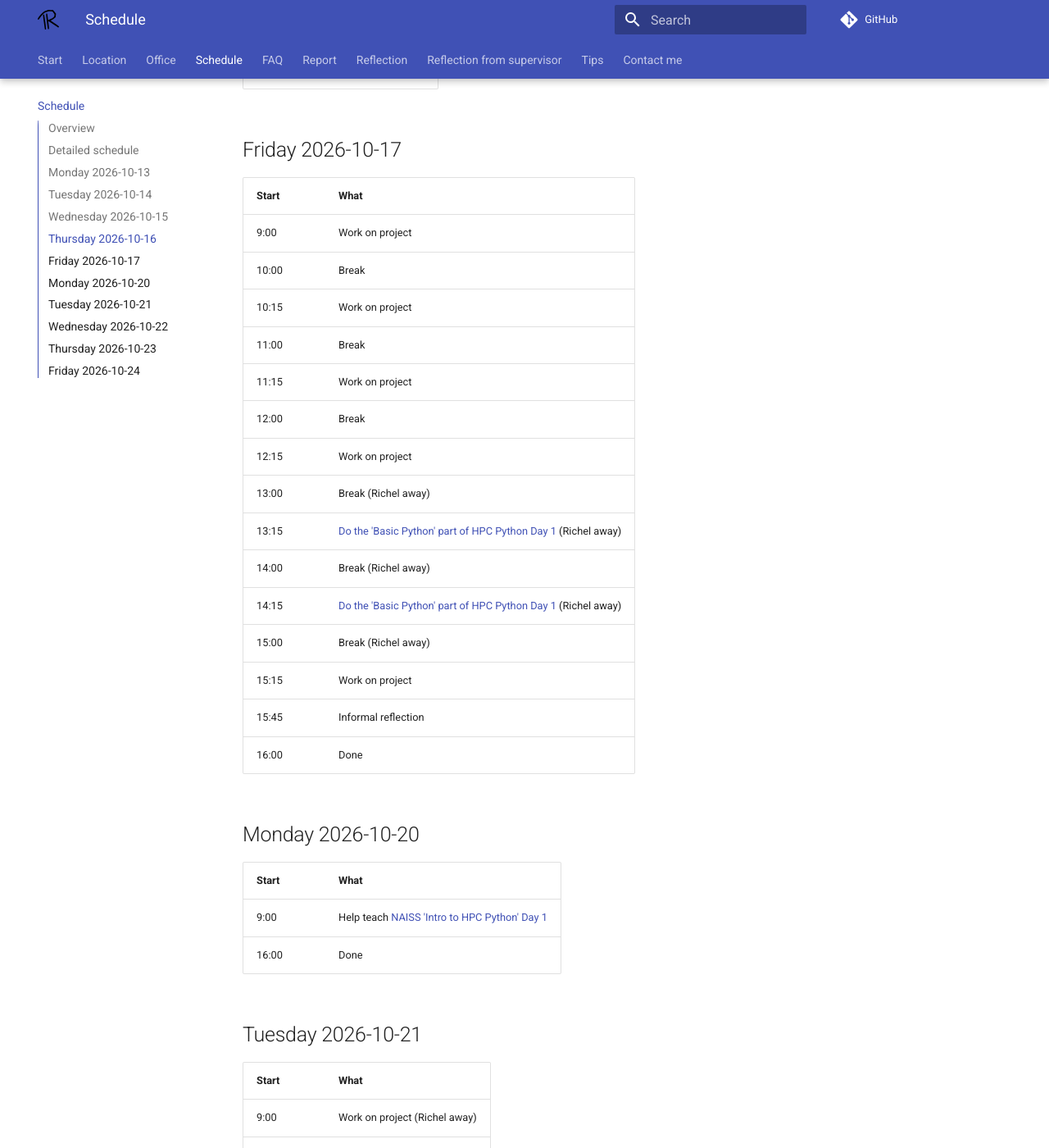
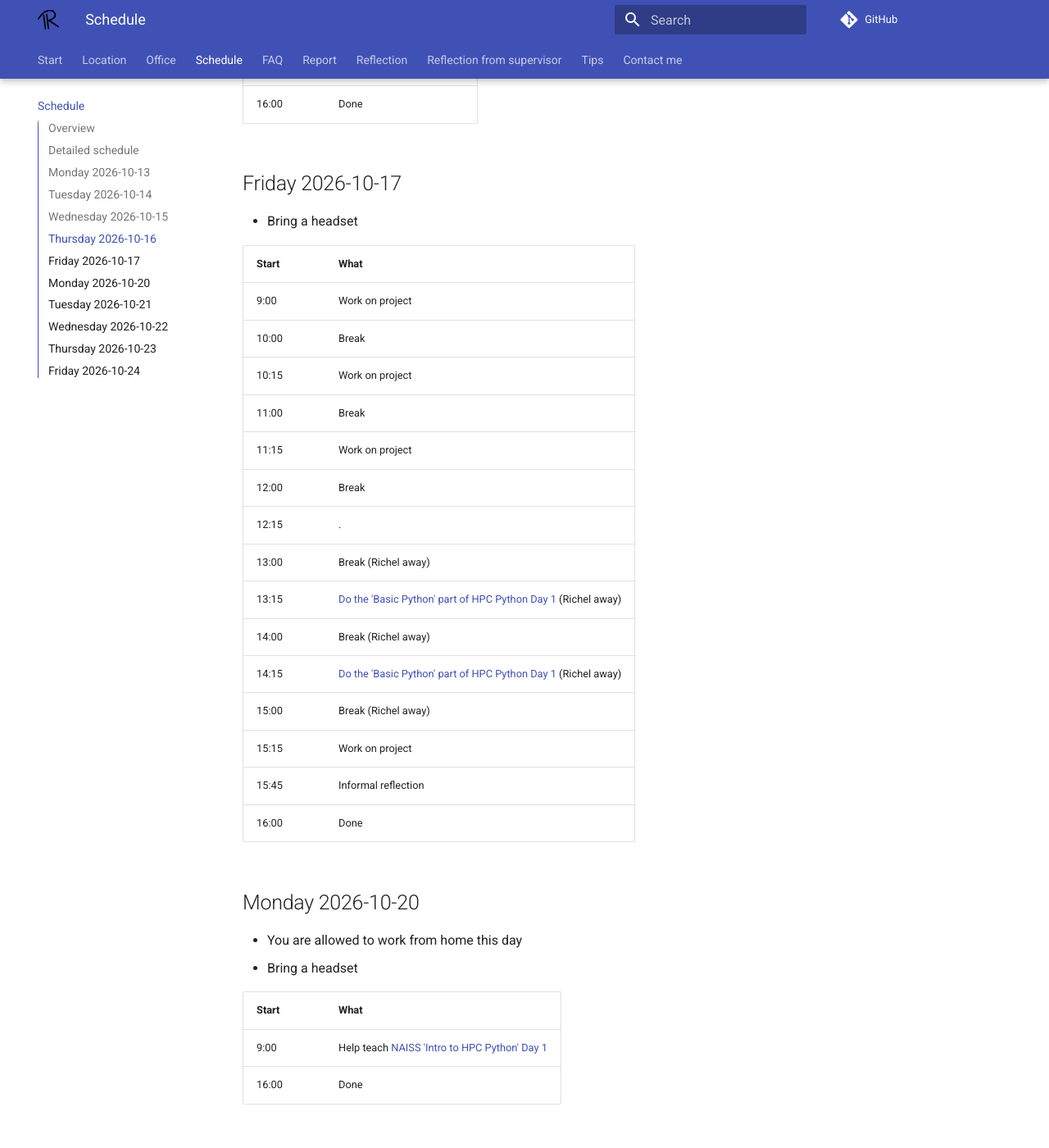
Before and after one commit to richelbilderbeek/prao_wilmer_20260413, an MkDocs documentation site: the page built from docs/schedule.md, in a window 1280 px wide and 1400 px high, scrolled down 5150 px. Shown: the whole window at 82% size. Built offline with MkDocs 1.6.1 and Material for MkDocs 9.7.7, drawn with Linux system fonts in a browser that asks for light colours; comment, search, counter and statistics services are not loaded; some of the changed text lies outside the part shown.

Commit message:
Update schedule

```diff
--- a/docs/schedule.md
+++ b/docs/schedule.md
@@ -108,6 +108,8 @@
 
 ## Thursday 2026-10-16
 
+- Bring a headset
+
 Start|What
 -----|-----
 9:00 |Work on project
@@ -122,11 +124,13 @@
 14:00|Break
 14:15|Work on project
 15:00|Break
-15:15|Work on project
+15:15|[Prepare for online teaching](https://github.com/richelbilderbeek/prao_wilmer_20260413/issues/10)
 15:45|Informal reflection
 16:00|Done
 
 ## Friday 2026-10-17
+
+- Bring a headset
 
 Start|What
 -----|-----
@@ -136,7 +140,7 @@
 11:00|Break
 11:15|Work on project
 12:00|Break
-12:15|Work on project
+12:15|.
 13:00|Break (Richel away)
 13:15|[Do the 'Basic Python' part of HPC Python Day 1](https://github.com/richelbilderbeek/prao_wilmer_20260413/issues/7) (Richel away)
 14:00|Break (Richel away)
@@ -147,6 +151,9 @@
 16:00|Done
 
 ## Monday 2026-10-20
+
+- You are allowed to work from home this day
+- Bring a headset
 
 Start|What
 -----|-----
```
